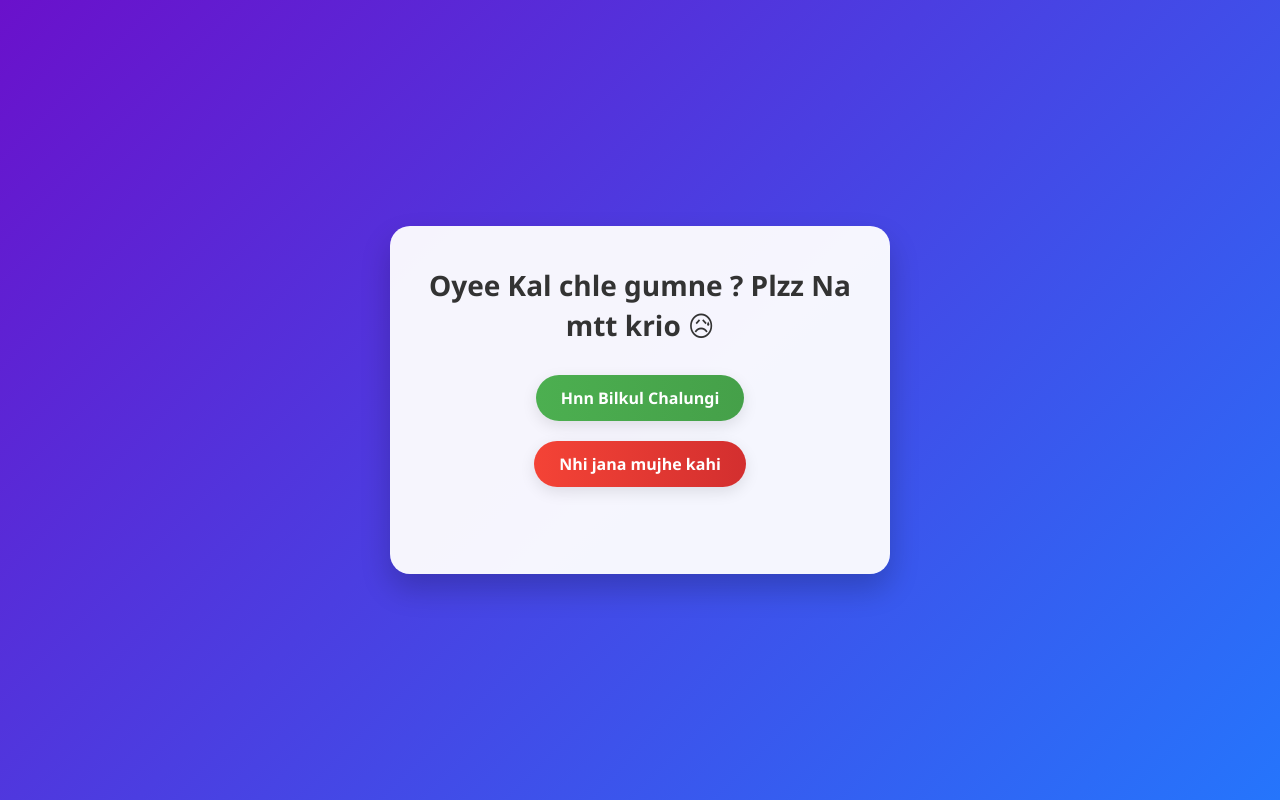
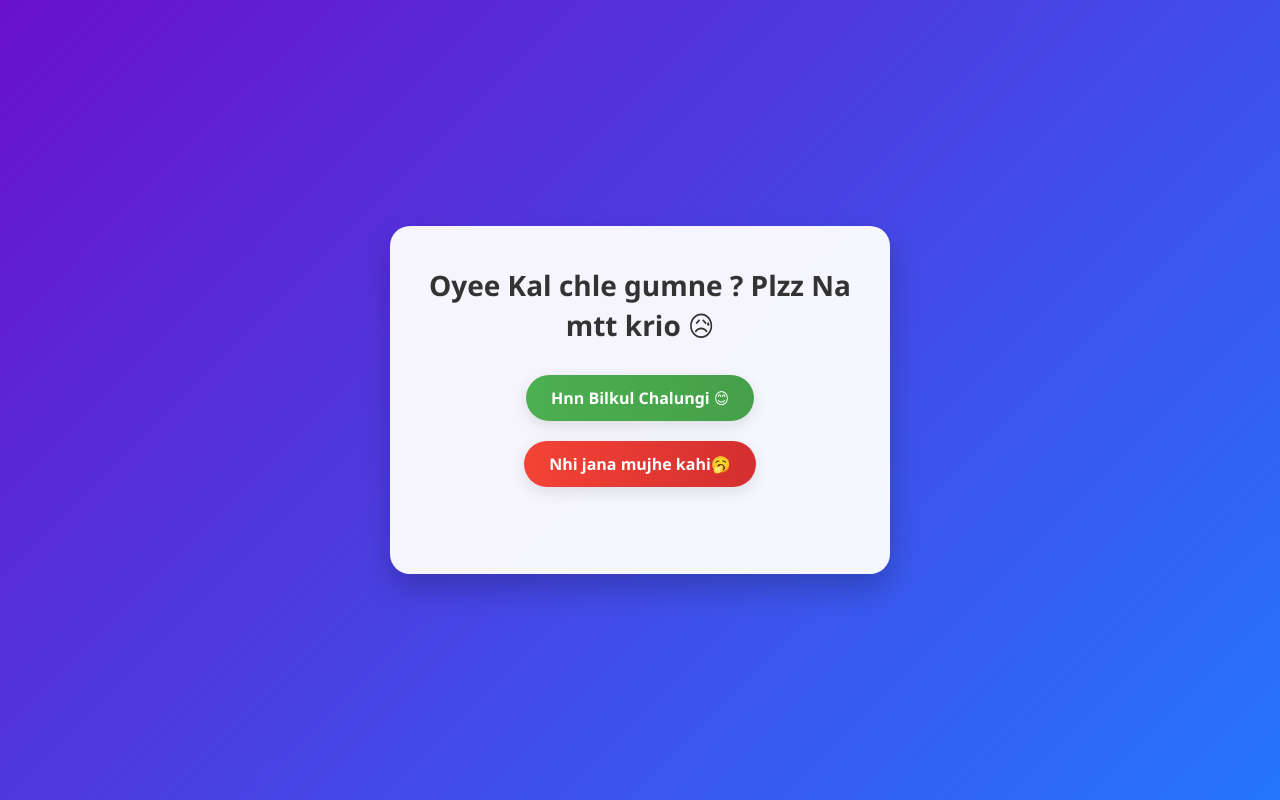
Before and after one commit to rkyadav110/Sample, a plain HTML site: page index.html in a window 1280 px wide. Drawn offline with Linux system fonts and the light colour scheme.

Commit message:
Update index.html

```diff
--- a/index.html
+++ b/index.html
@@ -145,8 +145,8 @@
         <div class="card">
             <h1>Oyee Kal chle gumne ? Plzz Na mtt krio 😥</h1>
             <div class="buttons-container">
-                <button id="yes-btn" class="btn yes-btn">Hnn Bilkul Chalungi</button>
-                <button id="no-btn" class="btn no-btn">Nhi jana mujhe kahi</button>
+                <button id="yes-btn" class="btn yes-btn">Hnn Bilkul Chalungi 😊</button>
+                <button id="no-btn" class="btn no-btn">Nhi jana mujhe kahi🥱</button>
             </div>
             <div class="message" id="message"></div>
         </div>
```
